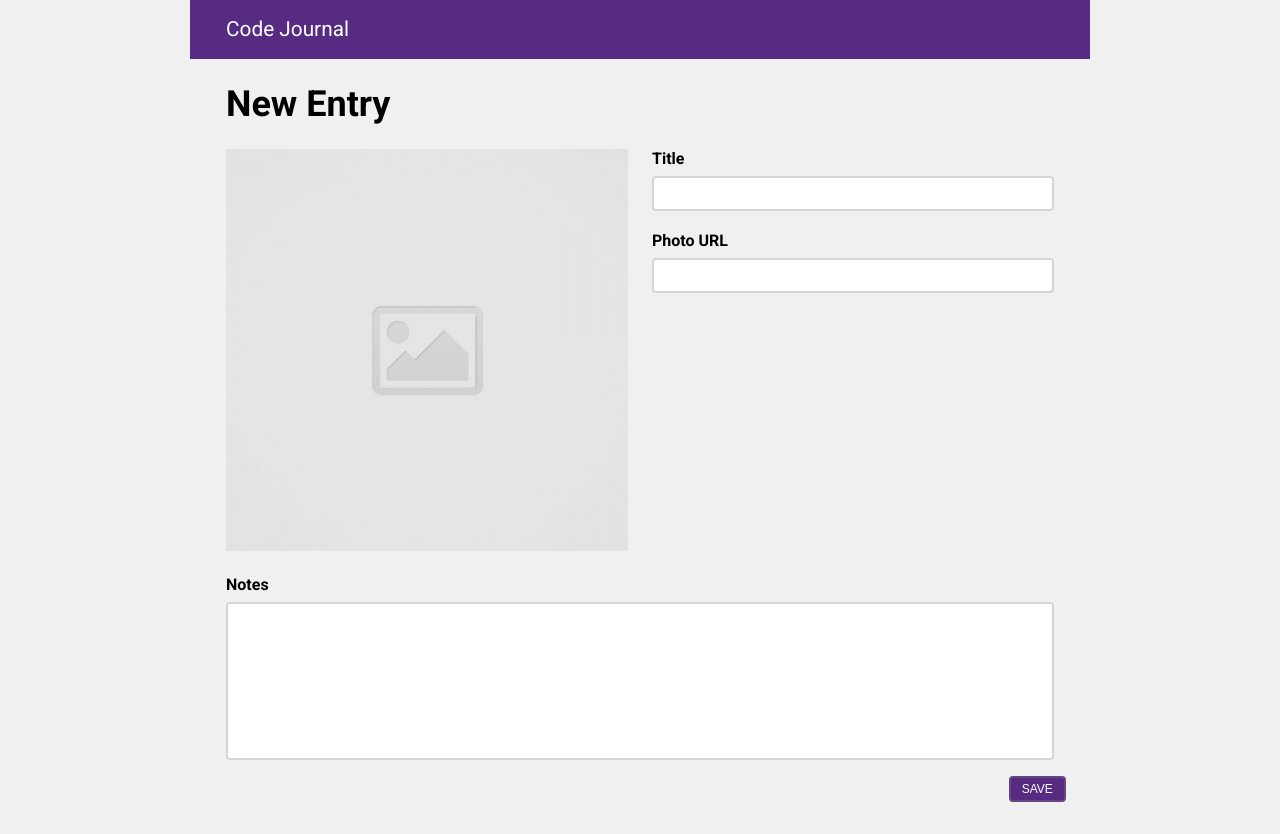
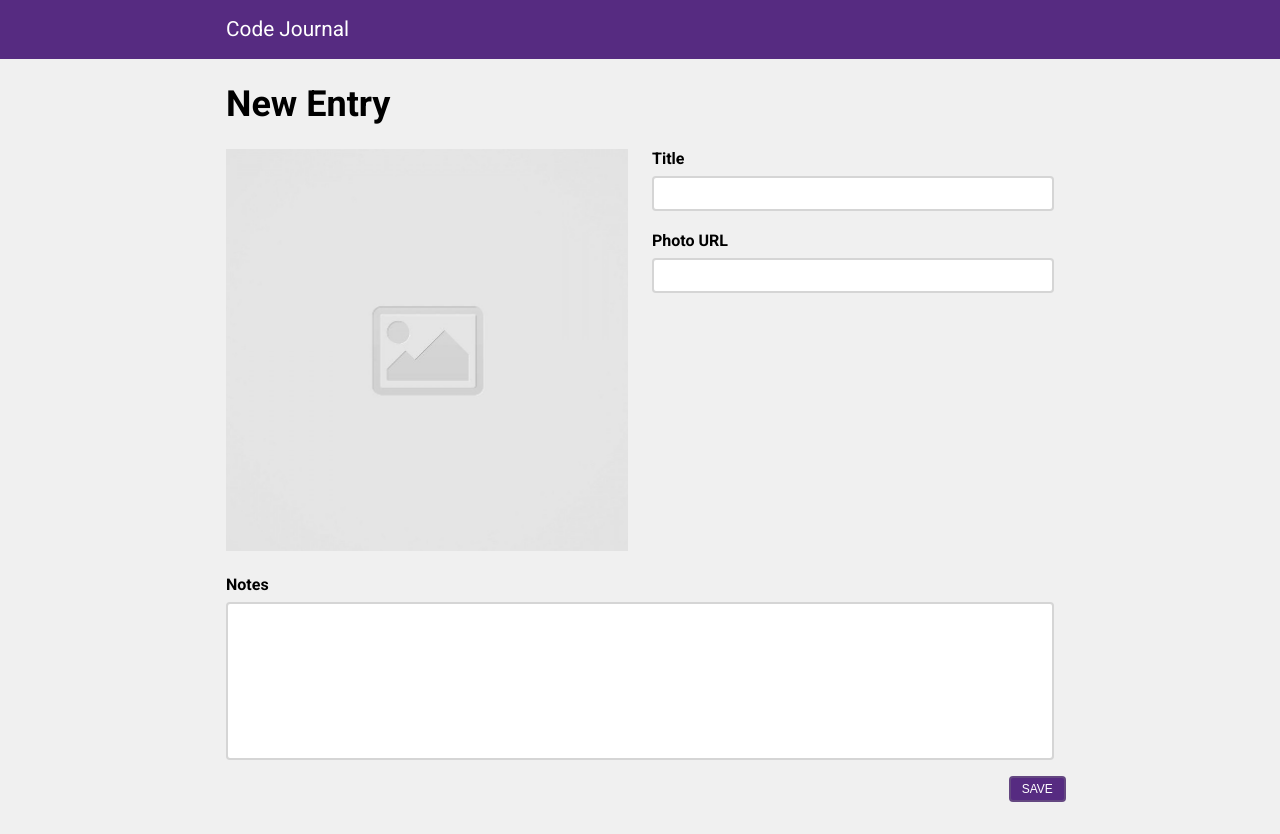
Before and after one commit to DreSean-Sutton/code-journal, a website: page index.html in a window 1280 px wide. Drawn offline with Linux system fonts and the light colour scheme.

Commit message:
Fixed errors and finished issue-1

```diff
--- a/index.html
+++ b/index.html
@@ -19,10 +19,12 @@
   <link rel="stylesheet" href="css/styles.css">
 </head>
 <body>
-  <header class="container">
-    <div class="row">
-      <div class="column-full">
-        <h2 class="project-name">code journal</h2>
+  <header>
+    <div class="container">
+      <div class="row">
+        <div class="column-full">
+          <h2 class="project-name">code journal</h2>
+        </div>
       </div>
     </div>
   </header>
--- a/js/main.js
+++ b/js/main.js
@@ -17,7 +17,6 @@ function handleImageSwap(event) {
 }
 
 function handleFormSubmit(event) {
-
   event.preventDefault();
   var formValues = {
     title: $title.value,
```
